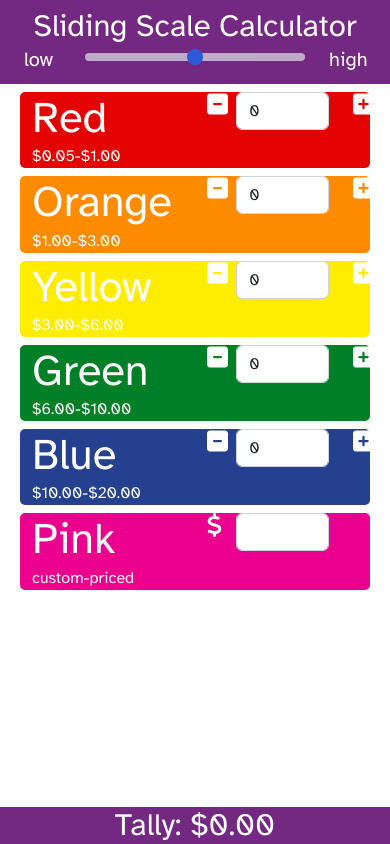
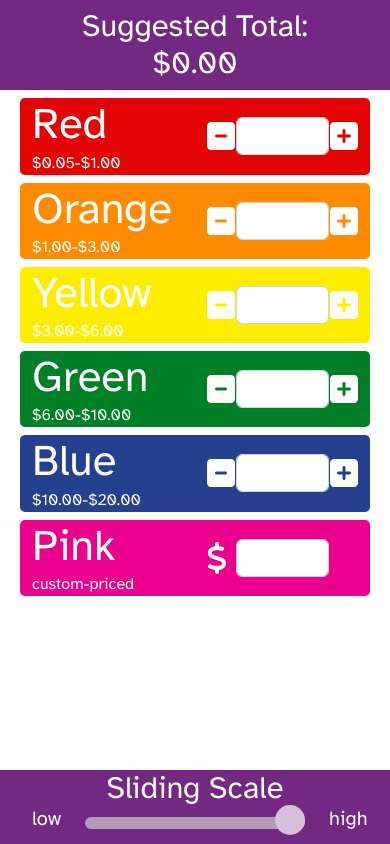
Before and after one commit to rlmead/lccr, a React (Create React App) app: page / in a window 390 px wide. Built offline with nearby package versions, Linux system fonts and the light colour scheme; no server answers.

Commit message:
Tally App v0 (#2)
* gitignore firebase hosting cache files

* address react complaints

* round non-pink amounts to the nearest 5 cents

* header & footer improvements

* improve slider ux on mobile

* improve number input ux

* align inputs & buttons nicely

```diff
--- a/src/App.css
+++ b/src/App.css
@@ -39,18 +39,89 @@ input[type=number] {
   opacity: 1;
 }
 
-.slider::-webkit-slider-thumb {
+input[type="range"] {
   -webkit-appearance: none;
-  appearance: none;
-  width: 25px;
-  height: 25px;
-  background: black;
+  width: 100%;
+}
+
+input[type="range"]::-webkit-slider-thumb {
+  -webkit-appearance: none;
+}
+
+input[type="range"]:focus {
+  outline: none;
+}
+
+input[type="range"]::-ms-track {
+  width: 100%;
+  cursor: pointer;
+  background: transparent;
+  border-color: transparent;
+  color: transparent;
+}
+
+input[type="range"]::-webkit-slider-thumb {
+  -webkit-appearance: none;
+  height: 30px;
+  width: 30px;
+  background: white;
+  cursor: pointer;
+  margin-top: -12px;
+}
+
+input[type="range"]::-moz-range-thumb {
+  height: 30px;
+  width: 30px;
+  background: white;
   cursor: pointer;
 }
 
-.slider::-moz-range-thumb {
-  width: 25px;
-  height: 25px;
-  background: black;
+input[type="range"]::-ms-thumb {
+  height: 30px;
+  width: 30px;
+  background: white;
   cursor: pointer;
 }
+
+input[type="range"]::-webkit-slider-runnable-track {
+  width: 100%;
+  height: 12px;
+  cursor: pointer;
+  background: #ccc;
+}
+
+input[type="range"]:active::-webkit-slider-runnable-track {
+  background: #d6d6d6;
+}
+
+input[type="range"]::-moz-range-track {
+  width: 100%;
+  height: 12px;
+  cursor: pointer;
+  background: #ccc;
+}
+
+input[type="range"]::-ms-track {
+  width: 100%;
+  height: 12px;
+  cursor: pointer;
+  background: transparent;
+  border-color: transparent;
+  color: transparent;
+}
+
+input[type="range"]::-ms-fill-lower {
+  background: #ccc;
+}
+
+input[type="range"]:focus::-ms-fill-lower {
+  background: #ddd;
+}
+
+input[type="range"]::-ms-fill-upper {
+  background: #ccc;
+}
+
+input[type="range"]:focus::-ms-fill-upper {
+  background: #ddd;
+}
--- a/src/App.tsx
+++ b/src/App.tsx
@@ -1,6 +1,7 @@
 import React, { useEffect, useState } from 'react';
-import { Navbar, Nav, Container, Row, Col } from 'reactstrap';
+import { Navbar, Container, Row, Col } from 'reactstrap';
 import ColorBar from './components/ColorBar';
+import Footer from './components/Footer';
 import Header from './components/Header';
 import './App.css';
 import 'bootstrap/dist/css/bootstrap.min.css';
@@ -50,37 +51,38 @@ function App() {
   const [itemCounts, setItemCounts] = useState<IItemCounts>({});
   const [multiplier, setMultiplier] = useState(0.5);
 
-  const handleItemCounts = (colorName: string, count: number) => {
+  const handleItemCounts = (colorName: string, count: number | undefined ) => {
+    if (typeof count == 'number') {
       setItemCounts({ ...itemCounts, [colorName]: count });
+    }
   };
 
   const handleMultiplier = (value: number) => {
     setMultiplier(value)
   }
 
+  useEffect(() => {
     const calculate = () => {
       let newTally = 0
       for (const color in itemCounts) {
-      if (color != 'Pink') {
+        if (color !== 'Pink') {
           let increment = (prices[color]['high'] - prices[color]['low']) / 100
-        console.log(increment)
           let itemCost = prices[color]['low'] + (multiplier * increment)
-        newTally += itemCounts[color] * itemCost
+          let totalCost = itemCounts[color] * itemCost
+          newTally += Math.ceil(totalCost * 20) / 20
         } else {
           newTally += itemCounts[color]
         }
       }
       setTally(newTally)
     }
-
-  useEffect(() => {
     calculate()
   }, [itemCounts, multiplier])
 
   return (
     <>
     {
-        Header(handleMultiplier)
+      Header(tally)
     }
       <Container>
         {
@@ -96,18 +98,10 @@ function App() {
             )
           })
         }
-        <Navbar
-          className='m-0 p-0 fixed-bottom display-5'
-          style={{ backgroundColor: '#732982' }}
-        >
-          <Row className='mx-auto slidecontainer display-5'>
-            <Col
-              className='col-12 d-flex justify-content-center text-center'
-            >
-              Tally: ${tally.toFixed(2)}
-            </Col>
-          </Row>
-        </Navbar>
+        <Row className='p-2 m-5'/>
+        {
+          Footer(handleMultiplier)
+        }
       </Container>
     </>
   );
--- a/src/components/ColorBar.tsx
+++ b/src/components/ColorBar.tsx
@@ -3,19 +3,21 @@ import { Row, Col, Input } from "reactstrap";
 import { FontAwesomeIcon } from "@fortawesome/react-fontawesome";
 import { faSquareMinus, faSquarePlus, faDollar } from "@fortawesome/free-solid-svg-icons";
 
-function ColorBar(colorName: string, hex: string, low: number, high: number, handleItemCounts: (colorName: string, count: number) => void) {
-  const [numItems, setNumItems] = useState(0)
+function ColorBar(colorName: string, hex: string, low: number, high: number, handleItemCounts: (colorName: string, count: number | undefined) => void) {
+  const [numItems, setNumItems] = useState<number | undefined>(undefined)
 
   useEffect(() => {
     handleItemCounts(colorName, numItems)
   }, [numItems])
 
   function removeItem() {
-    numItems > 0 && setNumItems(numItems - 1)
+    (typeof numItems == 'number' && numItems > 0) && setNumItems(numItems - 1)
   }
 
   function addItem() {
-    setNumItems(numItems + 1)
+    typeof numItems == 'number'
+      ? setNumItems(numItems + 1)
+      : setNumItems(1)
   }
 
   return (
@@ -29,19 +31,19 @@ function ColorBar(colorName: string, hex: string, low: number, high: number, han
             {colorName}
           </div>
           {
-            colorName != 'Pink'
-              ? '$' + low.toFixed(2) + '-' + '$' + high.toFixed(2)
+            colorName !== 'Pink'
+              ? `$${low.toFixed(2)}-$${high.toFixed(2)}`
               : 'custom-priced'
           }
         </Col>
-        <Col>
+        <Col className='d-flex align-items-center'>
           {
-            colorName != 'Pink' ?
-              <Row>
-                <Col className='col-2'>
+            colorName !== 'Pink' ?
+              <Row className='d-flex align-items-center'>
+                <Col className='col-2 d-flex justify-content-start'>
                   <FontAwesomeIcon
                     icon={faSquareMinus}
-                    className='fa-xl'
+                    className='fa-2xl'
                     style={{
                       cursor: 'pointer',
                       outline: 'none'
@@ -52,34 +54,39 @@ function ColorBar(colorName: string, hex: string, low: number, high: number, han
                 <Col className='col-8'>
                   <Input
                     type='number'
+                    inputMode='numeric'
                     min='0'
                     value={numItems}
+                    onChange={(e) => setNumItems(Number(e.target.value))}
                   />
                 </Col>
-                <Col className='col-2'>
+                <Col className='col-2 d-flex justify-content-end'>
                   <FontAwesomeIcon
                     icon={faSquarePlus}
-                    className='fa-xl'
+                    className='fa-2xl'
                     style={{ cursor: 'pointer', outline: 'none' }}
                     onClick={addItem}
                   />
                 </Col>
               </Row>
               :
-              <Row>
-              <Col className='col-2'>
-                <FontAwesomeIcon
-                  icon={faDollar}
-                  className='fa-xl'
-                  style={{ outline: 'none' }}
-                />
-              </Col>
+              <Row className='d-flex align-items-center'>
+                <Col className='col-2 d-flex justify-content-start'>
+                  <FontAwesomeIcon
+                    icon={faDollar}
+                    className='fa-2xl'
+                    style={{ outline: 'none' }}
+                  />
+                </Col>
                 <Col className='col-8'>
                   <Input
                     type='number'
+                    inputMode='decimal'
                     min='0'
                     onChange={(e) => setNumItems(Number(e.target.value))}
                   />
+                </Col>
+                <Col className='col-2 d-flex justify-content-end'>
                 </Col>
               </Row>
           }
--- /dev/null
+++ b/src/components/Footer.tsx
@@ -0,0 +1,53 @@
+import React, { useEffect, useState } from 'react';
+import { Input, Navbar, Row, Col } from 'reactstrap';
+
+function Footer(handleMultiplier: (value: number) => void) {
+  const [multiplier, setMultiplier] = useState(100)
+
+  useEffect(() => {
+    handleMultiplier(multiplier)
+  }, [multiplier])
+
+  return (
+    <Navbar
+      className='m-0 p-0 fixed-bottom display-5'
+      style={{ backgroundColor: '#732982' }}
+    >
+      <Row className='mx-auto slidecontainer display-5'>
+        <Col
+          className='col-12 d-flex justify-content-center text-center'
+        >
+          Sliding Scale
+        </Col>
+      </Row>
+      <Row
+        className='mx-auto slidecontainer'
+      >
+        <Col
+          className='col-2 lead d-flex justify-content-end'
+        >
+          low
+        </Col>
+        <Col
+          className='col-8 slidecontainer'
+        >
+          <Input
+            type='range'
+            min='0'
+            max='100'
+            value={multiplier}
+            className='slider'
+            onChange={(e) => setMultiplier(Number(e.target.value))}
+          />
+        </Col>
+        <Col
+          className='col-2 lead d-flex justify-content-start'
+        >
+          high
+        </Col>
+      </Row>
+    </Navbar>
+  );
+}
+
+export default Footer;
--- a/src/components/Header.tsx
+++ b/src/components/Header.tsx
@@ -1,14 +1,7 @@
-import React, { useEffect, useState } from 'react';
-import { Input, Navbar, Nav, Row, Col } from 'reactstrap';
+import React from 'react';
+import { Navbar, Row, Col } from 'reactstrap';
 
-function Header(handleMultiplier: (value: number) => void) {
-  const [multiplier, setMultiplier] = useState(50)
-
-  useEffect(() => {
-    console.log(multiplier);
-    handleMultiplier(multiplier)
-  }, [multiplier])
-
+function Header(tally: number) {
   return (
     <Navbar
       className='navbar-default sticky-top text-white'
@@ -18,37 +11,12 @@ function Header(handleMultiplier: (value: number) => void) {
         <Col
           className='col-12 d-flex justify-content-center text-center'
         >
-          Sliding Scale Calculator
-        </Col>
-      </Row>
-      <Row
-        className='mx-auto slidecontainer'
-      >
-        <Col
-          className='col-2 lead'
-        >
-          low
-        </Col>
-        <Col
-          className='col-8 slidecontainer'
-        >
-          <Input
-            type='range'
-            min='0'
-            max='100'
-            value={multiplier}
-            className='slider'
-            onChange={(e) => setMultiplier(Number(e.target.value))}
-          />
-        </Col>
-        <Col
-          className='col-2 lead'
-        >
-          high
+          Suggested Total:<br/>
+          ${tally.toFixed(2)}
         </Col>
       </Row>
     </Navbar>
-  );
+  )
 }
 
 export default Header;
```
Also changed, not shown: 1 other file (tests, documents, lock files or other folders). Lines whose indentation alone changed are shown as unchanged.
